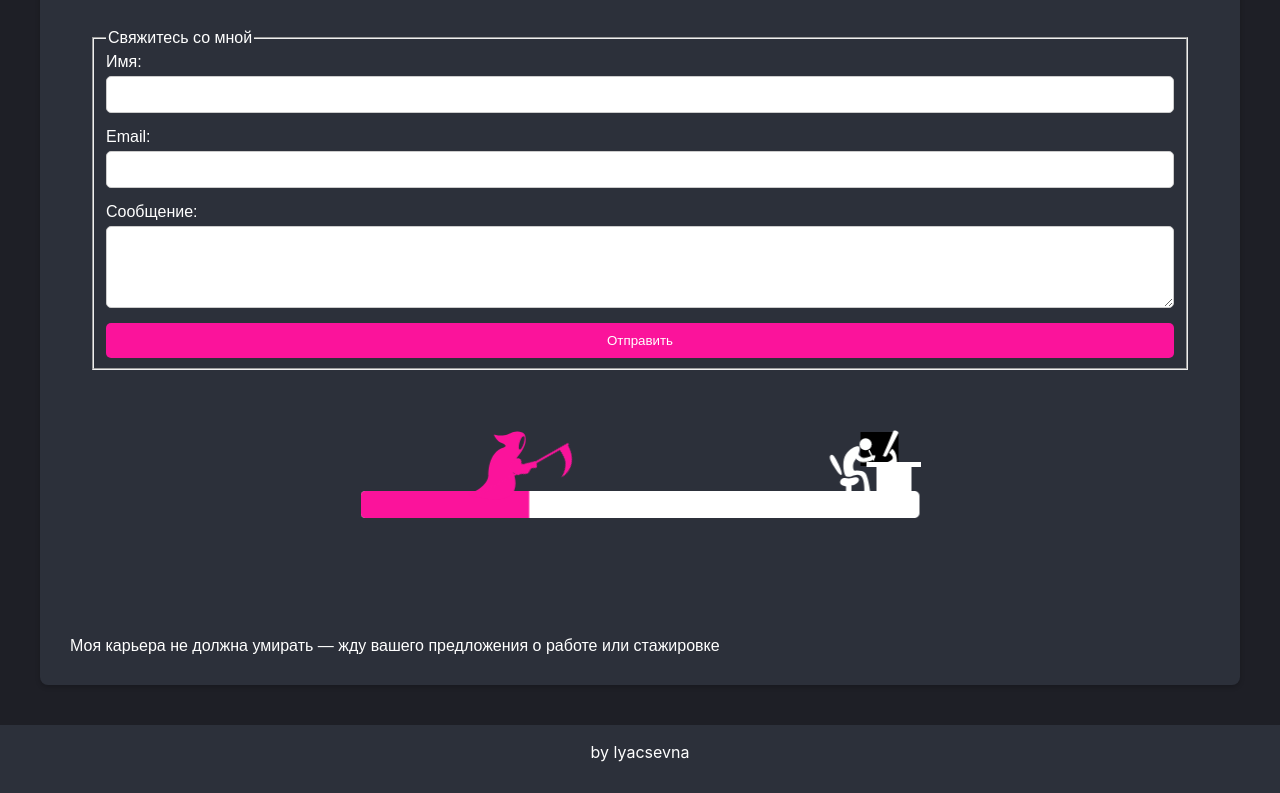
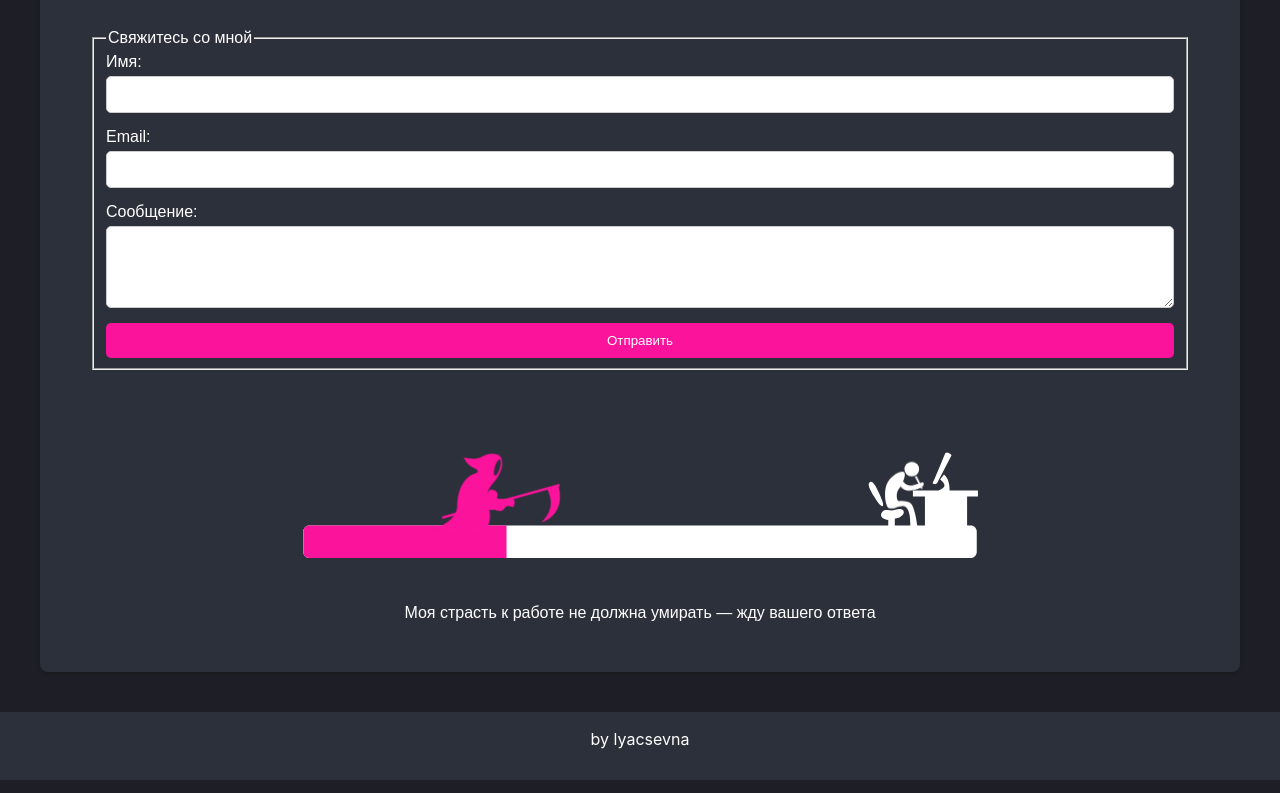
Before and after one commit to lyacsevna/AboutMe, a React (Create React App) app: page / in a window 1280 px wide. Shown: the part 2937-3730 px from the top of the page. Built offline with nearby package versions, Linux system fonts and the light colour scheme; a web font is replaced by a local one.

Commit message:
removed fire from animation

```diff
--- a/src/components/contacts.js
+++ b/src/components/contacts.js
@@ -1,50 +1,50 @@
-import React, { useEffect } from "react";
+import React, { useEffect} from "react";
 import githubIcon from "../icons/github_icon.svg";
 import vkIcon from "../icons/vk_icon.svg";
 import "../styles/contacts.css";
 
 const CountdownTimer = () => {
   const animationTime = 20;
-    const days = 7;
 
   useEffect(() => {
-      document.getElementById("progress-time-fill").style.animationDuration = `${animationTime}s`;
-      document.getElementById("death-group").style.animationDuration = `${animationTime}s`;
+    const progressFill = document.getElementById("progress-time-fill");
+    const deathGroup = document.getElementById("death-group");
+    const armGroup = document.getElementById("designer-arm-group");
 
-      const timer = (totalTime, deadline) => {
-        const time = totalTime * 1000;
-        const dayDuration = time / deadline;
-        let remainingDays = deadline;
 
-        const interval = setInterval(() => {
-          remainingDays--;
+    progressFill.style.animationDuration = `${animationTime}s`;
+    deathGroup.style.animationDuration = `${animationTime}s`;
 
-          if (remainingDays <= 0) {
-            clearInterval(interval);
-          }
-        }, dayDuration);
-
-        return interval;
+    const deadlineAnimation = () => {
+      setTimeout(() => {
+        armGroup.style.animationDuration = '1.5s';
+      }, 0);
+      setTimeout(() => {
+        armGroup.style.animationDuration = '1s';
+      }, 4000);
+      setTimeout(() => {
+        armGroup.style.animationDuration = '0.7s';
+      }, 8000);
+      setTimeout(() => {
+        armGroup.style.animationDuration = '0.3s';
+      }, 12000);
+      setTimeout(() => {
+        armGroup.style.animationDuration = '0.2s';
+      }, 14000);
     };
 
-      const countdownInterval = timer(animationTime, days);
-
-      return () => {
-        clearInterval(countdownInterval);
-      };
-    }, [animationTime, days]);
+    deadlineAnimation();
+  }, [animationTime]);
 
   return (
     <div>
-        <span>
-          Моя карьера не должна умирать — жду вашего предложения о работе или
-          стажировке
-        </span>
       <div id="progress-time-fill"></div>
       <div id="death-group"></div>
+      <div id="designer-arm-group"></div>
     </div>
   );
 };
+
 
 const Contacts = () => {
   return (
@@ -99,36 +99,6 @@ const Contacts = () => {
           viewBox="0 0 581 158"
           enableBackground="new 0 0 581 158"
         >
-          <g id="fire">
-            <rect id="mask-fire-black" x="511" y="41" width="38" height="34" />
-            <g>
-              <defs>
-                <rect id="mask_fire" x="511" y="41" width="38" height="34" />
-              </defs>
-              <clipPath id="mask-fire_1_">
-                <use href="#mask_fire" overflow="visible" />
-              </clipPath>
-              <g id="group-fire" clipPath="url(#mask-fire_1_)">
-                <path
-                  id="red-flame"
-                  fill="#fb139b"
-                  d="M528.377,100.291c6.207,0,10.947-3.272,10.834-8.576 c-0.112-5.305-2.934-8.803-8.237-10.383c-5.306-1.581-3.838-7.9-0.79-9.707c-7.337,2.032-7.581,5.891-7.11,8.238 c0.789,3.951,7.56,4.402,5.077,9.48c-2.482,5.079-8.012,1.129-6.319-2.257c-2.843,2.233-4.78,6.681-2.259,9.703 C521.256,98.809,524.175,100.291,528.377,100.291z"
-                />
-                <path
-                  id="blue-flame"
-                  opacity="0.71"
-                  fill="#80d9ff"
-                  d="M528.837,100.291c4.197,0,5.108-1.854,5.974-5.417 c0.902-3.724-1.129-6.207-5.305-9.931c-2.396-2.137-1.581-4.176-0.565-6.32c-4.401,1.918-3.384,5.304-2.482,6.658 c1.511,2.267,2.099,2.364,0.42,5.8c-1.679,3.435-5.42,0.764-4.275-1.527c-1.921,1.512-2.373,4.04-1.528,6.563 C522.057,99.051,525.994,100.291,528.837,100.291z"
-                />
-                <path
-                  id="white-flame"
-                  opacity="0.81"
-                  fill="#FFFFFF"
-                  d="M529.461,100.291c-2.364,0-4.174-1.322-4.129-3.469 c0.04-2.145,1.117-3.56,3.141-4.198c2.022-0.638,1.463-3.195,0.302-3.925c2.798,0.821,2.89,2.382,2.711,3.332 c-0.301,1.597-2.883,1.779-1.938,3.834c0.912,1.975,3.286,0.938,2.409-0.913c1.086,0.903,1.826,2.701,0.864,3.924 C532.18,99.691,531.064,100.291,529.461,100.291z"
-                />
-              </g>
-            </g>
-          </g>
           <g id="progress-trail">
             <path
               fill="#FFFFFF"
@@ -234,6 +204,9 @@ const Contacts = () => {
             />
           </g>
         </svg>
+        <span>
+          Моя страсть к работе не должна умирать — жду вашего ответа
+        </span>
       </div>
       <CountdownTimer />
     </>
--- a/src/styles/contacts.css
+++ b/src/styles/contacts.css
@@ -4,7 +4,6 @@
     font-family: Arial, sans-serif;
 
 }
-
 
 .icon {
     background-color: white;
@@ -112,6 +111,9 @@
     transition: color 0.3s;
 }
 
+#deadline span {
+    text-align: center;
+}
 .contact-item a:hover {
     color: #0056b3;
 }
@@ -123,11 +125,10 @@ fieldset {
 }
 
 #deadline {
-    width:581px;
+    width:700px;
     max-width: 100%;
+    margin-top: 10%;
     height:158px;
-    margin-top: 80px;
-    display: inline-block;
     position: relative;
     top: 50%;
     left: 50%;
@@ -139,7 +140,6 @@ fieldset {
 #deadline svg {
     width: 100%;
 }
-
 
 #progress-time-fill {
     animation-name: progress-fill;
@@ -157,6 +157,7 @@ fieldset {
 
 #death-arm {
     animation: move-arm 3s ease infinite;
+    /* transform-origin: left center; */
     transform-origin: -60px 74px;
 }
 
@@ -190,45 +191,6 @@ fieldset {
     left: 0;
 }
 
-.mask-red,
-.mask-white {
-    position: absolute;
-    top: 0;
-    width: 100%;
-    overflow: hidden;
-    height: 100%;
-}
-
-.mask-red {
-    left: 0;
-    width: 0;
-    color: #BE002A;
-    animation: text-red 20s ease infinite;
-    z-index: 2;
-    background: #000;
-}
-.mask-white {
-    right: 0;
-}
-
-
-#red-flame {
-    opacity: 0;
-    animation: show-flames 20s ease infinite, red-flame 120ms ease infinite;
-    transform-origin: center bottom;
-}
-
-#blue-flame {
-    opacity: 0;
-    animation: show-flames 20s ease infinite, yellow-flame 120ms ease infinite;
-    transform-origin: center bottom;
-}
-
-#white-flame {
-    opacity: 0;
-    animation: show-flames 20s ease infinite, red-flame 100ms ease infinite;
-    transform-origin: center bottom;
-}
 
 @keyframes progress-fill {
     0% {
@@ -298,7 +260,7 @@ fieldset {
     }
 
     9% {
-        transform: rotate(40deg);
+        transform: rotate(60deg);
     }
 
     80% {
@@ -316,7 +278,7 @@ fieldset {
     }
 
     9% {
-        transform: rotate(50deg);
+        transform: rotate(70deg);
     }
 
     80% {
@@ -351,64 +313,3 @@ fieldset {
         transform: translate(0px, 0px) rotate(4deg) scale(0.8, 1);
     }
 }
-
-@keyframes text-red {
-    0% {
-        width: 0%;
-    }
-
-    100% {
-        width: 98%;
-    }
-}
-
-
-@keyframes show-flames {
-    0% {
-        opacity: 0;
-    }
-    74% {
-        opacity: 0;
-    }
-    80% {
-        opacity: 1;
-    }
-    99% {
-        opacity: 1;
-    }
-    100% {
-        opacity: 0;
-    }
-}
-
-@keyframes red-flame {
-    0% {
-        transform: translateY(-30px) scale(1, 1);
-    }
-
-    25% {
-        transform: translateY(-30px) scale(1.1, 1.1);
-    }
-
-    75% {
-        transform: translateY(-30px) scale(0.8, 0.7);
-    }
-
-    100% {
-        transform: translateY(-30px) scale(1, 1);
-    }
-}
-
-@keyframes blue-flame {
-    0% {
-        transform: translateY(-30px) scale(0.8, 0.7);
-    }
-
-    50% {
-        transform: translateY(-30px) scale(1.1, 1.2);
-    }
-
-    100% {
-        transform: translateY(-30px) scale(1, 1);
-    }
-}
```
Lines whose indentation alone changed are shown as unchanged.
